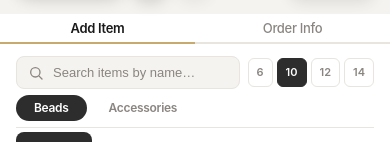
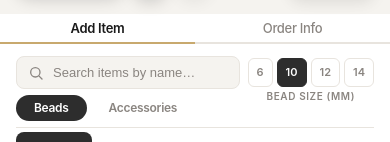
Before and after one commit to pastrainbow/bracelet_custom_configure, a React (Vite) app: page / in a window 390 px wide. Shown: the part 445-587 px from the top of the page. Built offline with nearby package versions, Linux system fonts and the light colour scheme.

Commit message:
Feat: add bead size selection label on mobile

```diff
--- a/src/components/BeadPicker.tsx
+++ b/src/components/BeadPicker.tsx
@@ -144,7 +144,17 @@ export function BeadPicker() {
         {/* Beads-only size selector beside the search bar on mobile; the full
             labelled selector above the grid is hidden on mobile to avoid a
             duplicate (see below). */}
-        {superCat === 'beads' && <AddSizeSelector compact className="min-[640px]:hidden" />}
+        {superCat === 'beads' && (
+          <div className="relative flex-shrink-0 min-[640px]:hidden">
+            <AddSizeSelector compact />
+            {/* Caption for the compact selector. Absolutely positioned so it
+                adds no height — it drops into the gap above the Beads/Accessories
+                tabs — and centered under the size buttons it labels. */}
+            <span className="absolute left-1/2 top-full mt-1 -translate-x-1/2 whitespace-nowrap text-[10px] font-semibold uppercase leading-none tracking-[0.06em] text-muted">
+              bead size (mm)
+            </span>
+          </div>
+        )}
       </div>
 
       <div className="mb-2.5 border-b border-border pb-2.5 max-[639px]:mb-1 max-[639px]:pb-1.5 max-[639px]:flex-shrink-0">
```
